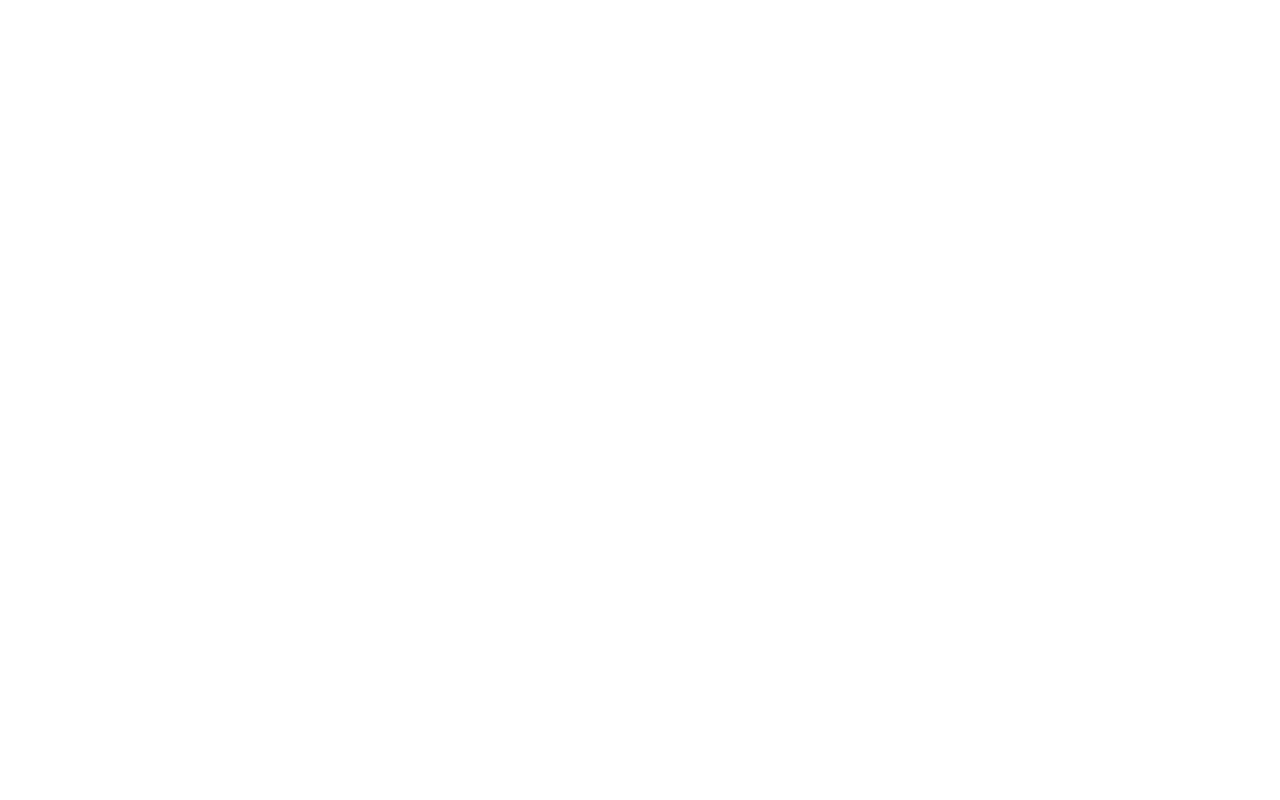
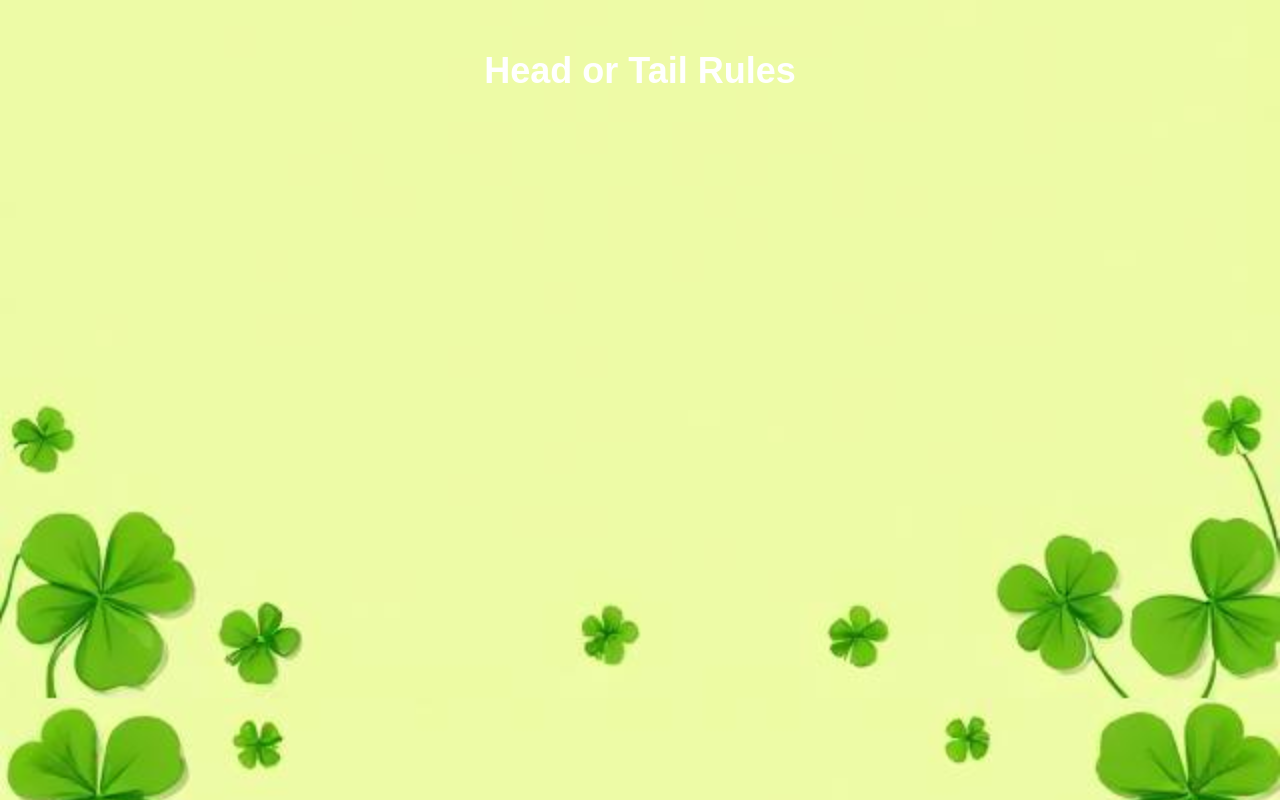
Before and after one commit to dominik7286/dominik7286.github.io, a plain HTML site: page index.html in a window 1280 px wide. Drawn offline with Linux system fonts and the light colour scheme.

Commit message:
Correction of png file

```diff
--- a/index.html
+++ b/index.html
@@ -6,7 +6,7 @@
     <title>Head or Tail Rules</title>
     <style>
         body {
-            background-image: url('web-background.png');
+            background-image: url('web_background.png');
             background-size: cover;
             background-position: center;
             text-align: center;
```
Also changed, not shown: web_background.png (renamed from web background.png).
